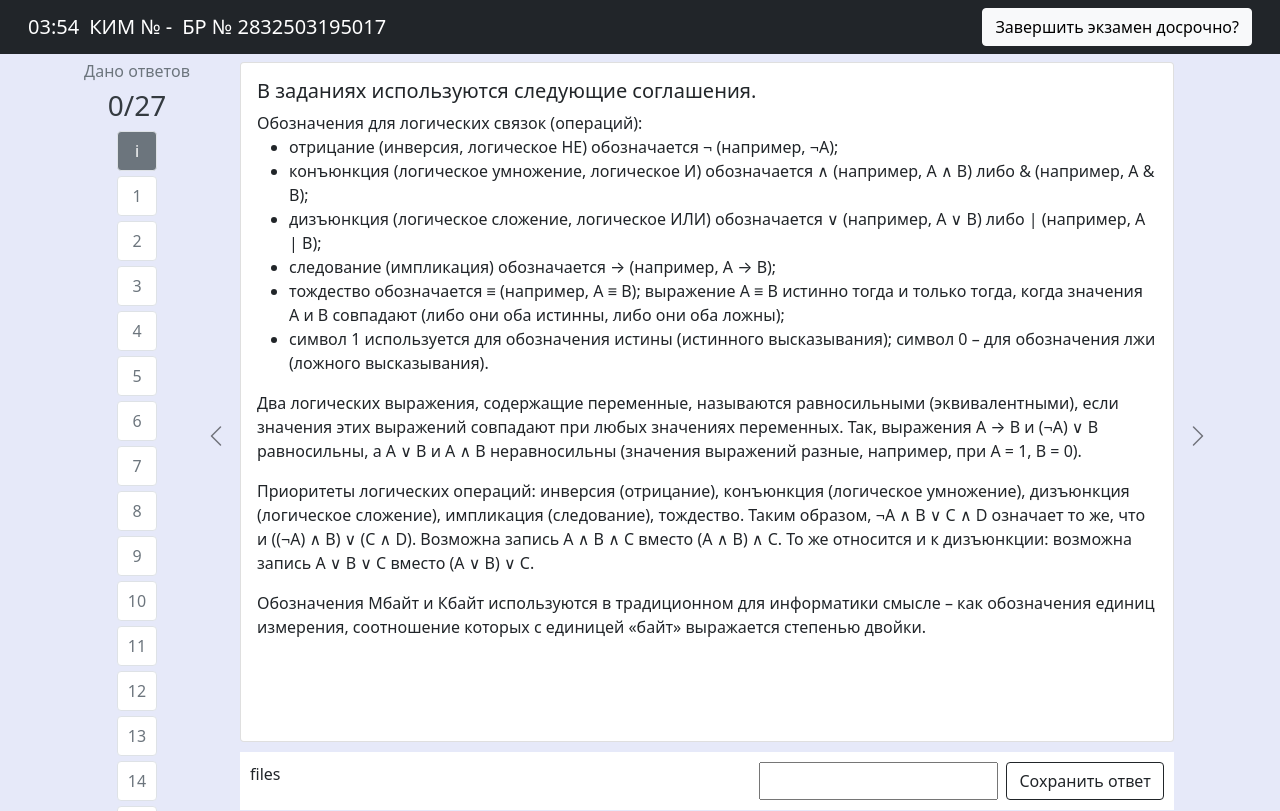
After one commit to Just1z/ProjectE, a Flask app: page /case in a window 1280 px wide. The commit adds this page. Run offline with Flask 2, Linux system fonts and the light colour scheme; grey boxes labelled with a size stand in for pictures from a placeholder-image service; some libraries are stand-ins or nearby versions.

Commit message:
add case page

```diff
--- a/main.py
+++ b/main.py
@@ -66,6 +66,11 @@ def profile():
     return render_template("profile.html", title='КЕГЭ')
 
 
+@app.route("/case")
+def case():
+    return render_template("case.html", title='КЕГЭ', kim_number='-', br_number='2832503195017')
+
+
 @app.route("/")
 @app.route("/index")
 def index():
--- /dev/null
+++ b/static/css/case.css
@@ -0,0 +1,53 @@
+body {
+    background: #6977db29!important;
+}
+
+.carousel-control-prev-icon, .carousel-control-next-icon {
+  filter: invert(1) grayscale(100)
+}
+
+.navbar-nav li {
+    color: #fff!important;
+    font-size: 20px;
+    margin-right: 10px;
+}
+
+div.card {
+    height: 85vh;
+}
+
+div.footer {
+    background-color: white;
+    margin-top: 10px;
+    display: flex;
+    height: auto;
+    padding: 10px 10px 10px 10px;
+}
+
+input.answer{
+    outline:none;
+}
+
+.nav-item button{
+   width: 40px;
+   height: 40px;
+   padding: 0;
+   text-align: center;
+   margin-bottom: 5px;
+}
+
+.nav-item.active button {
+  background-color: #6c757d!important;
+  color: #fff!important;
+}
+
+.list-group {
+      overflow: auto;
+      -ms-overflow-style: none;
+      scrollbar-width: none;
+}
+
+.list-group::-webkit-scrollbar {
+      width: 0;
+      height: 0;
+}
--- /dev/null
+++ b/static/js/case.js
@@ -0,0 +1,38 @@
+function contador() {
+    var hr = localStorage.getItem("hr");
+    var mm = localStorage.getItem("mm");
+    var ss = localStorage.getItem("ss");
+    if (!hr || !mm || !ss) {
+        hr = "3";
+        mm = "54";
+        ss = "59";
+        localStorage.setItem("hr", hr);
+        localStorage.setItem("mm", mm);
+        localStorage.setItem("ss", ss);
+    }
+    var interval = setInterval(function () {
+        if (hr == 0 && mm == 0 && ss == 0) {
+           clearInterval(interval);
+
+        }
+        ss--;
+        if (ss == 0) {
+            ss = 59;
+            mm--;
+            if (mm == 0) {
+               mm = 59;
+               hr--;
+            }
+            if (hr == 0) {
+               hr = 24;
+            }
+        }
+        if (hr.toString().length < 2) hr = "0" + hr;
+        if (mm.toString().length < 2) mm = "0" + mm;
+        if (ss.toString().length < 2) ss = "0" + ss;
+        $(".time").html('<span class="hours">' + hr + '</span>:<span class="minutes">' + mm + '</span>');
+        localStorage.setItem("hr", hr);
+        localStorage.setItem("mm", mm);
+        localStorage.setItem("ss", ss);}, 1000);
+}
+  window.onload = contador;
--- /dev/null
+++ b/templates/case.html
@@ -0,0 +1,150 @@
+<!DOCTYPE html>
+<html lang="en">
+<head>
+    <meta charset="UTF-8">
+    <link rel="stylesheet" href="https://maxcdn.bootstrapcdn.com/bootstrap/4.0.0/css/bootstrap.min.css"
+          integrity="sha384-Gn5384xqQ1aoWXA+058RXPxPg6fy4IWvTNh0E263XmFcJlSAwiGgFAW/dAiS6JXm" crossorigin="anonymous">
+    <link rel="stylesheet" href="https://stackpath.bootstrapcdn.com/bootstrap/4.1.2/css/bootstrap.min.css">
+    <script src="{{ url_for('static', filename='js/case.js') }}" type="text/javascript"></script>
+    <script src="https://code.jquery.com/jquery-3.3.1.slim.min.js"></script>
+    <script src="https://cdnjs.cloudflare.com/ajax/libs/popper.js/1.14.3/umd/popper.min.js"></script>
+    <script src="https://stackpath.bootstrapcdn.com/bootstrap/4.1.2/js/bootstrap.min.js"></script>
+    <link rel="stylesheet" type="text/css" href="{{ url_for('static', filename='css/case.css')}}"/>
+    <link href="https://cdn.jsdelivr.net/npm/bootstrap@5.1.3/dist/css/bootstrap.min.css" rel="stylesheet"
+          integrity="sha384-1BmE4kWBq78iYhFldvKuhfTAU6auU8tT94WrHftjDbrCEXSU1oBoqyl2QvZ6jIW3" crossorigin="anonymous">
+    <title>{{ title }}</title>
+</head>
+<body>
+<nav class="navbar navbar-expand-md navbar-dark bg-dark mb-2">
+    <div class="container-fluid">
+        <!--        Timer-->
+        <!--        <button class="navbar-toggler" type="button" data-toggle="collapse" data-target="#navbarsExampleDefault"-->
+        <!--                aria-controls="navbarsExampleDefault" aria-expanded="false" aria-label="Toggle navigation">-->
+        <!--            <span class="navbar-toggler-icon"></span>-->
+        <!--        </button>-->
+
+        <div class="time-wrap" id="navbarsExampleDefault">
+            <ul class="navbar-nav">
+                <li class="nav-item">
+                    <span class="time">
+                        <span class="hours">00</span>:<span class="minutes">00</span>
+                    </span>
+                </li>
+                <li class="nav-item">
+                    <span>КИМ № {{ kim_number }}</span>
+                </li>
+                <li class="nav-item">
+                    <span>БР № {{ br_number }}</span>
+                </li>
+            </ul>
+        </div>
+        <div>
+            <a class="btn btn-light " href="#">Завершить экзамен досрочно?</a>
+        </div>
+    </div>
+</nav>
+
+<main class="container">
+    <div class="row gutters-sm">
+        <div class="col-auto">
+            <div class="d-flex flex-column align-items-center flex-shrink-0 text-secondary"
+                 style="width: 110px;">
+                <h6>Дано ответов</h6>
+                <h3 style="color:#343a40;">0/27</h3>
+                <div class="list-group list-group-flush"
+                     style="overflow-y: scroll; overflow-x: hidden; max-height: 85vh;">
+                    <ul class="nav nav-pills nav-flush flex-column mb-auto text-center indicators">
+                        <li class="nav-item active">
+                            <button data-bs-target="#carouselExampleDark" data-bs-slide-to="0"
+                                  class="nav-link border bg-white text-secondary active"
+                                  aria-current="true">i</button>
+                        </li>
+                        {% for i in range(1, 28) %}
+                        <li class="nav-item">
+                            <button type="button" data-bs-target="#carouselExampleDark" data-bs-slide-to="{{ i }}"
+                                    class="nav-link border bg-white text-secondary"
+                                    aria-current="true">{{ i }}</button>
+                        </li>
+                        {% endfor %}
+                    </ul>
+                </div>
+            </div>
+        </div>
+        <div class="col-auto max-height align-items-center" style="position: relative;">
+            <button class="carousel-control-prev" type="button" data-bs-target="#carouselExampleDark"
+                    data-bs-slide="prev" style="width: 100%;">
+                <span class="carousel-control-prev-icon" aria-hidden="true"></span>
+                <span class="visually-hidden">Previous</span>
+            </button>
+        </div>
+        <div class="task col max-height align-items-center">
+            <div id="carouselExampleDark" class="carousel carousel-dark" data-bs-ride="carousel"
+                 data-bs-interval="false">
+                <div class="carousel-inner">
+                    <div class="carousel-item active">
+                        <div class="card">
+                            <div class="card-body">
+                                <h5 class="card-title">В заданиях используются следующие соглашения.</h5>
+                                <span>Обозначения для логических связок (операций):</span>
+                                <ul>
+                                    <li>отрицание (инверсия, логическое НЕ) обозначается ¬ (например, ¬А);</li>
+                                    <li>конъюнкция (логическое умножение, логическое И) обозначается ∧ (например, А ∧ В) либо & (например, А & В);</li>
+                                    <li>дизъюнкция (логическое сложение, логическое ИЛИ) обозначается ∨ (например, А ∨ В) либо | (например, А | В);</li>
+                                    <li>следование (импликация) обозначается → (например, А → В);</li>
+                                    <li>тождество обозначается ≡ (например, A ≡ B); выражение A ≡ B истинно тогда и только тогда, когда значения A и B совпадают (либо они оба истинны, либо они оба ложны);</li>
+                                    <li>символ 1 используется для обозначения истины (истинного высказывания); символ 0 – для обозначения лжи (ложного высказывания).</li>
+                                </ul>
+                                <p>Два логических выражения, содержащие переменные, называются равносильными (эквивалентными), если значения этих выражений совпадают при любых значениях переменных. Так, выражения А → В и (¬А) ∨ В равносильны, а А ∨ В и А ∧ В неравносильны (значения выражений разные, например, при А = 1, В = 0).</p>
+                                <p>Приоритеты логических операций: инверсия (отрицание), конъюнкция (логическое умножение), дизъюнкция (логическое сложение), импликация (следование), тождество. Таким образом, ¬А ∧ В ∨ С ∧ D означает то же, что и ((¬А) ∧ В) ∨ (С ∧ D). Возможна запись А ∧ В ∧ С вместо (А ∧ В) ∧ С. То же относится и к дизъюнкции: возможна запись А ∨ В ∨ С вместо (А ∨ В) ∨ С.</p>
+                                <p>Обозначения Мбайт и Кбайт используются в традиционном для информатики смысле – как обозначения единиц измерения, соотношение которых с единицей «байт» выражается степенью двойки.</p>
+                            </div>
+                        </div>
+                    </div>
+                    {% for i in range(1, 28) %}
+                    <div class="carousel-item">
+                        <div class="card">
+                            <img class="card-img-top" src="https://dummyimage.com/286x180/ccc/fff" alt="Card image cap">
+                            <div class="card-body">
+                                <h5 class="card-title">Task {{ i }}</h5>
+                                <p class="card-text">Some quick example text to build on the card title and make up the
+                                    bulk of the card's content.</p>
+                            </div>
+                        </div>
+                    </div>
+                    {% endfor %}
+                </div>
+            </div>
+            <div class="footer">
+                <div class="attach-files me-auto">
+                    <span class="app">files</span>
+                </div>
+                <form class="d-flex">
+                    <input class="answer me-2" type="text" aria-label="save-answer">
+                    <button class="btn btn-outline-dark" type="submit">Сохранить ответ</button>
+                </form>
+            </div>
+        </div>
+        <div class="col-auto max-height align-items-center">
+            <button class="carousel-control-next" type="button" data-bs-target="#carouselExampleDark"
+                    data-bs-slide="next" style="width: 100%;">
+                <span class="carousel-control-next-icon" aria-hidden="true"></span>
+                <span class="visually-hidden">Next</span>
+            </button>
+        </div>
+</main>
+<script src="https://cdn.jsdelivr.net/npm/@popperjs/core@2.10.2/dist/umd/popper.min.js"
+        integrity="sha384-7+zCNj/IqJ95wo16oMtfsKbZ9ccEh31eOz1HGyDuCQ6wgnyJNSYdrPa03rtR1zdB"
+        crossorigin="anonymous"></script>
+<script src="https://cdn.jsdelivr.net/npm/bootstrap@5.1.3/dist/js/bootstrap.min.js"
+        integrity="sha384-QJHtvGhmr9XOIpI6YVutG+2QOK9T+ZnN4kzFN1RtK3zEFEIsxhlmWl5/YESvpZ13"
+        crossorigin="anonymous"></script>
+<script src="https://code.jquery.com/jquery-3.6.0.js"
+        integrity="sha256-H+K7U5CnXl1h5ywQfKtSj8PCmoN9aaq30gDh27Xc0jk="
+        crossorigin="anonymous"></script>
+<script type="text/javascript">
+    $(document).on('click', 'ul.indicators li', function(){
+        $(this).addClass('active').siblings().removeClass('active')
+    })
+</script>
+</body>
+</html>
--- a/templates/index.html
+++ b/templates/index.html
@@ -7,7 +7,7 @@
     </p>
     <p>
         <input type="text" placeholder="№ КИМ">
-        <input class="btn btn-primary" type="button" value="Начать экзамен">
+        <a class="btn btn-primary" href="/case">Начать экзамен</a>
     </p>
 </div>
 {% endblock %}
```
